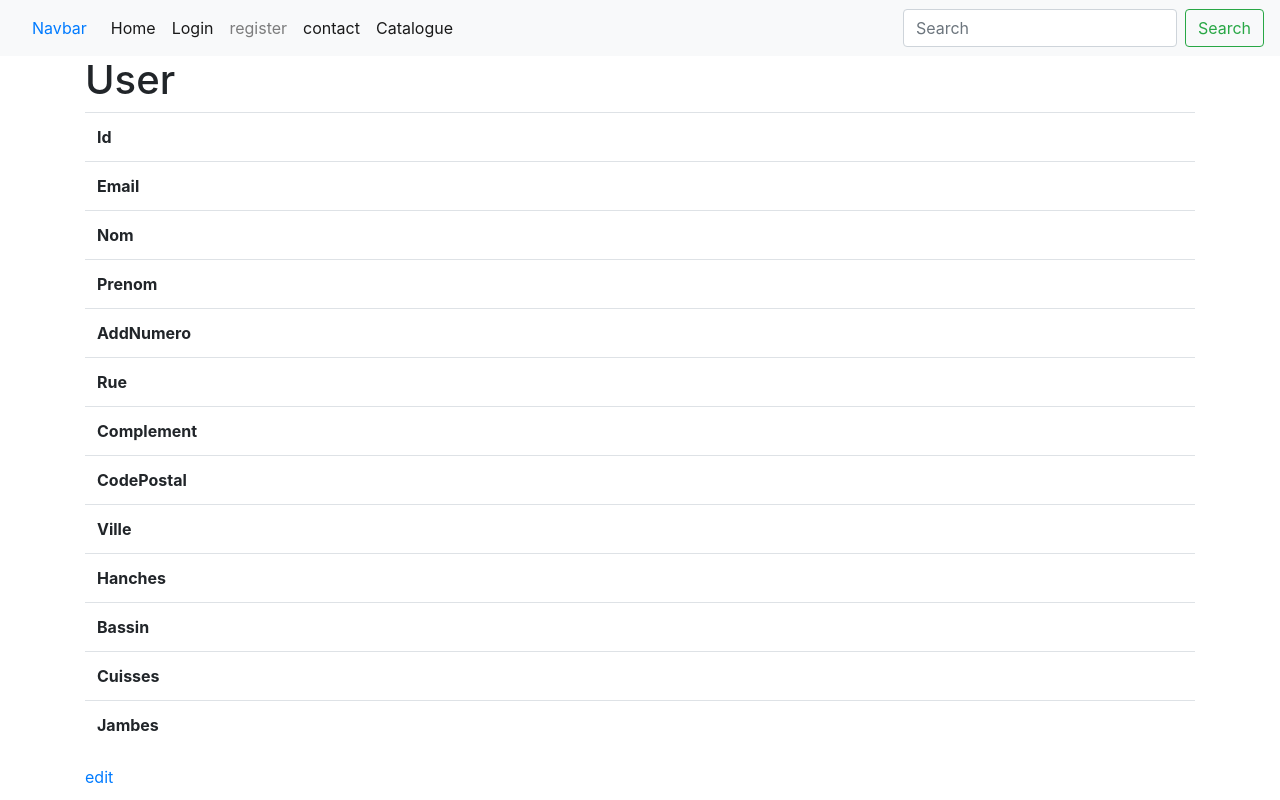
After one commit to lincayS/LS_projet, a Symfony app: template templates/profile/show.html.twig in a window 1280 px wide. The commit adds this page. Run offline with Twig, Linux system fonts and the light colour scheme; the template is opened without the code that fills it, so the values that code supplies are empty; some libraries are stand-ins or nearby versions.

Commit message:
adminrole_navbar

```diff
--- a/templates/navbar.html.twig
+++ b/templates/navbar.html.twig
@@ -21,7 +21,20 @@
       <li class="nav-item active">
         <a class="nav-link" href=" {{path('jeans_index')}} ">Catalogue</a>
       </li>
-
+      {% if is_granted('ROLE_ADMIN') %}
+        <li class="nav-item dropdown">
+        <a class="nav-link dropdown-toggle" href="#" id="navbarDropdown" role="button" data-toggle="dropdown" aria-expanded="false">
+          Espace Aministrateur
+        </a>
+        <div class="dropdown-menu" aria-labelledby="navbarDropdown">
+          <a class="dropdown-item" href="{{path('admin_detail_commande_index')}}">Détails Commandes</a>
+          <a class="dropdown-item" href="{{path('admin_jeans_index')}}">Catalogue</a>
+          <a class="dropdown-item" href="{{path('admin_paiement_index')}}">Paiement</a>
+          <a class="dropdown-item" href="{{path('admin_purchase_index')}}">Commandes</a>
+          <a class="dropdown-item" href="{{path('admin_user_index')}}">Utilisateurs</a>
+        </div>
+      </li>
+      {% endif %}
     </ul>
     <form class="form-inline my-2 my-lg-0">
       <input class="form-control mr-sm-2" type="search" placeholder="Search" aria-label="Search">
--- /dev/null
+++ b/templates/profile/_form.html.twig
@@ -0,0 +1,4 @@
+{{ form_start(form) }}
+    {{ form_widget(form) }}
+    <button class="btn">{{ button_label|default('Save') }}</button>
+{{ form_end(form) }}
--- /dev/null
+++ b/templates/profile/show.html.twig
@@ -0,0 +1,69 @@
+{% extends 'base.html.twig' %}
+
+{% block title %}User{% endblock %}
+
+{% block body %}
+    <h1>User</h1>
+
+    <table class="table">
+        <tbody>
+            <tr>
+                <th>Id</th>
+                <td>{{ user.id }}</td>
+            </tr>
+            <tr>
+                <th>Email</th>
+                <td>{{ user.email }}</td>
+            </tr>
+
+            <tr>
+                <th>Nom</th>
+                <td>{{ user.nom }}</td>
+            </tr>
+            <tr>
+                <th>Prenom</th>
+                <td>{{ user.prenom }}</td>
+            </tr>
+            <tr>
+                <th>AddNumero</th>
+                <td>{{ user.addNumero }}</td>
+            </tr>
+            <tr>
+                <th>Rue</th>
+                <td>{{ user.rue }}</td>
+            </tr>
+            <tr>
+                <th>Complement</th>
+                <td>{{ user.complement }}</td>
+            </tr>
+            <tr>
+                <th>CodePostal</th>
+                <td>{{ user.codePostal }}</td>
+            </tr>
+            <tr>
+                <th>Ville</th>
+                <td>{{ user.ville }}</td>
+            </tr>
+            <tr>
+                <th>Hanches</th>
+                <td>{{ user.hanches }}</td>
+            </tr>
+            <tr>
+                <th>Bassin</th>
+                <td>{{ user.bassin }}</td>
+            </tr>
+            <tr>
+                <th>Cuisses</th>
+                <td>{{ user.cuisses }}</td>
+            </tr>
+            <tr>
+                <th>Jambes</th>
+                <td>{{ user.jambes }}</td>
+            </tr>
+        </tbody>
+    </table>
+
+
+    <a href="{{ path('profile_edit', {'id': user.id}) }}">edit</a>
+
+{% endblock %}
```
Also changed, not shown: src/Controller/ProfileController.php (added, +53 -0 lines), src/Form/RegistrationFormType.php (+12 -0 lines), src/Form/User1Type.php (added, +36 -0 lines), templates/profile/edit.html.twig (added, +11 -0 lines), 1 other file.
